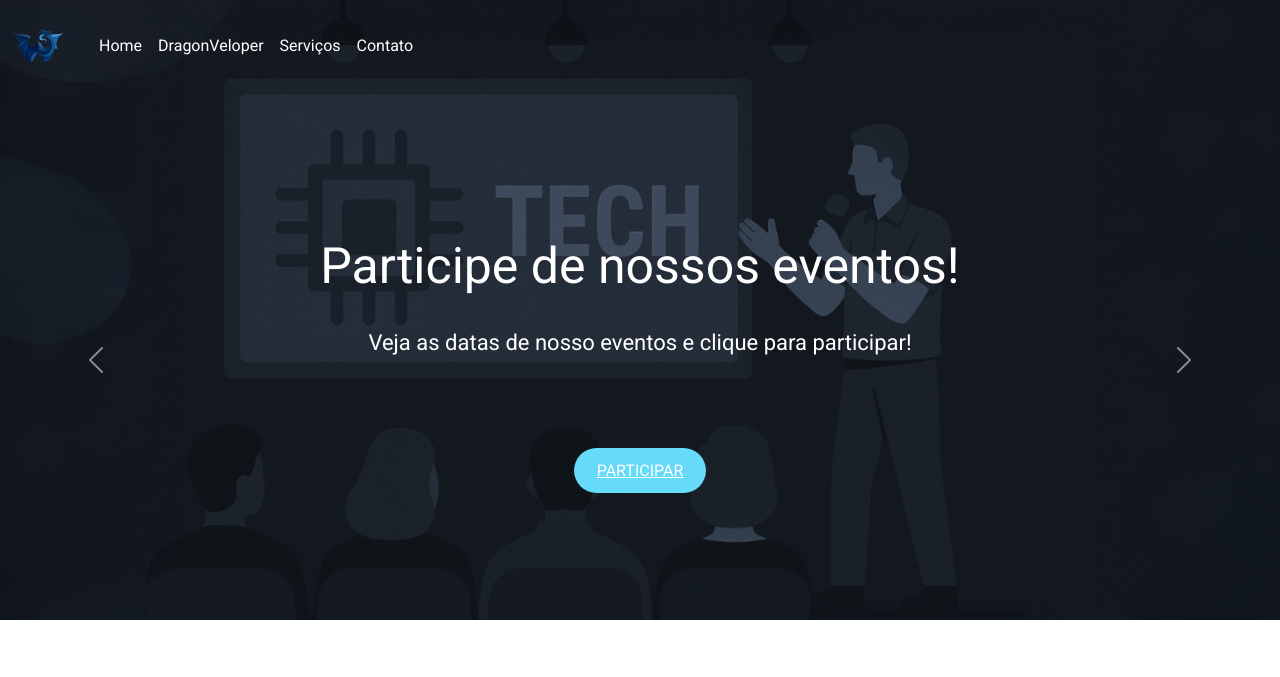
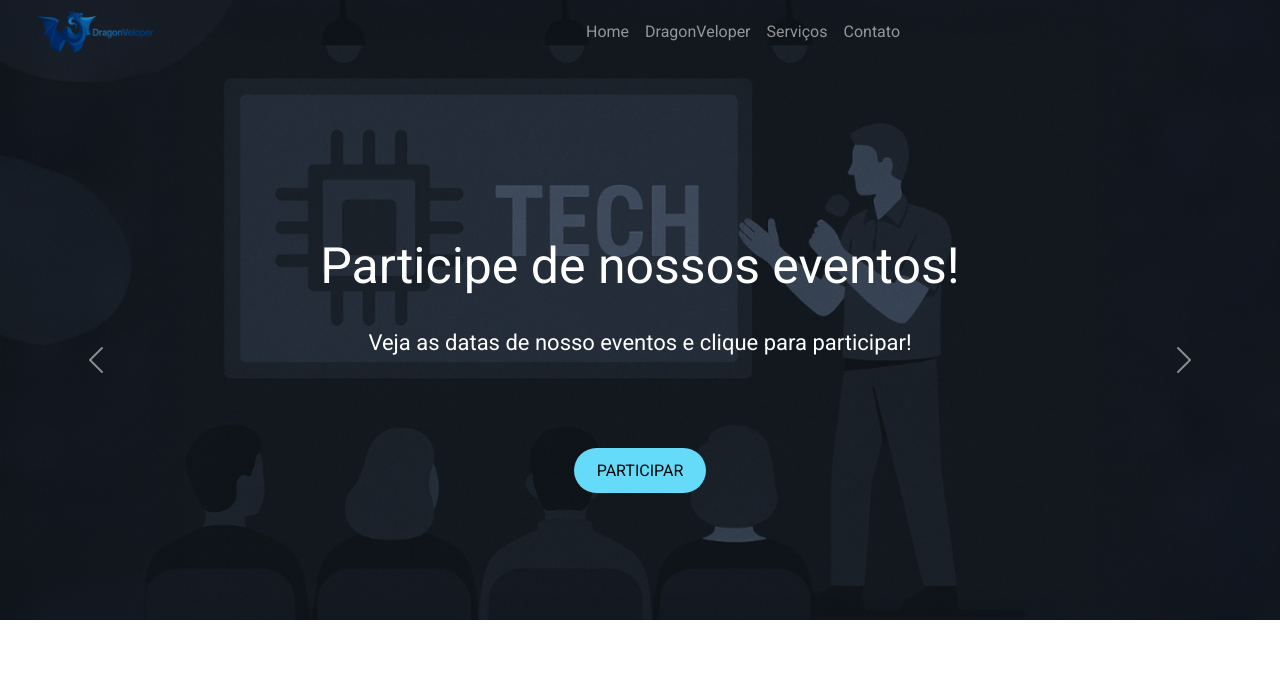
Before and after one commit to pedro-maciel-dos-santos/projeto-DragonVeloper, a PHP site: page / in a window 1280 px wide. Shown: the top 677 px of the page. Run offline with PHP 8.4, Linux system fonts and the light colour scheme.

Commit message:
upgrade 1.1

```diff
--- a/css/styles.css
+++ b/css/styles.css
@@ -3,9 +3,13 @@
 :root {
     --primary-color-blue: #65daf9;
     --second-color-blue: #3ec1d5;
+    --third-color-blue: #4597d1;
+    --fourth-color-blue: #032d5f;
     --primary-color-gray: #353d41;
     --second-color-gray: #7a7a7a;
     --primary-color-dark: #050505;
+
+    --gradient-blue: linear-gradient(135deg, var(--third-color-blue) 0%, var(--fourth-color-blue) 100%);
 
 }
 
@@ -35,6 +39,12 @@ header, .navbar {
     background-image: linear-gradient(to top, #303030, #000);
 }
 
+.navbar {
+    height: 60px;            /* altura fixa da navbar */
+    display: flex;
+    align-items: center;     /* centraliza verticalmente */
+}
+
 .navbar-custom {
     background: transparent;
     transition: background-color 0.3s ease;
@@ -50,7 +60,9 @@ header, .navbar {
 }
 
 #logo {
-    width: 75px;
+    max-height: 120px;   /* controla a altura máxima */
+    width: auto;        /* mantém a proporção */
+    margin-left: 10px;  /* opcional, espaçamento da borda esquerda */
 }
 
 .navbar-brand {
@@ -63,13 +75,31 @@ header, .navbar {
     transition: .5s;
 }
 
-#navbar-links a {
-    color: #fff;
+.nav-link {
+    position: relative; /* cria referência para o ::after */
+    display: inline-block; /* garante que o ::after não "escape" */
+    padding-bottom: 5px; /* espaço pro underline não colar no texto */
 }
 
-#navbar-links a:hover {
+.nav-link:hover {
     color: var(--primary-color-blue);
     transition: .5s;
+}
+
+.nav-link::after {
+    content: '';
+    position: absolute;
+    width: 0;
+    height: 2px;
+    left: 50%;
+    bottom: 0;
+    background: var(--gradient-blue);
+    transition: all 0.3s ease;
+}
+
+.nav-link:hover::after {
+    width: 100%;
+    left: 0;
 }
 
 .login {
@@ -122,8 +152,9 @@ header, .navbar {
 
 .main-btn {
     background-color: var(--primary-color-blue);
-    color: #fff;
+    color: var(--primary-color-dark);
     text-transform: uppercase;
+    text-decoration: none;
     width: 200px;
     height: 60px;
     padding: 10px 20px;
@@ -260,6 +291,7 @@ header, .navbar {
 }
 
 #apply-btn {
+    color: #fff;
     display: block;
     height: auto;
     width: 180px;
@@ -271,6 +303,7 @@ header, .navbar {
 }
 
 #apply-btn:hover {
+    color: var(--primary-color-dark);
     border-color: var(--primary-color-blue);
     background-color: var(--primary-color-blue);
 }
@@ -476,7 +509,8 @@ header, .navbar {
 
 #form-btn {
     background-color: var(--primary-color-blue);
-    color: #fff;
+    color: var(--primary-color-dark);
+    text-decoration: none;
     text-transform: uppercase;
     width: 30%;
     height: 50%;
@@ -494,7 +528,7 @@ header, .navbar {
 }
 
 .link-footer {
-    color: var(--second-color-gray);
+    color: var(--primary-color-gray);
     text-decoration: none;
     text-align: center;
 }
--- a/index.html
+++ b/index.html
@@ -10,6 +10,10 @@
 
     <!-- Fonte -->
     <link href="https://fonts.googleapis.com/css2?family=Roboto" rel="stylesheet">
+
+    <!-- AOS -->
+    <link href="https://unpkg.com/aos@2.3.1/dist/aos.css" rel="stylesheet">
+    <script src="https://unpkg.com/aos@2.3.1/dist/aos.js"></script>
 
     <!-- Bootstrap -->
     <link href="https://cdn.jsdelivr.net/npm/bootstrap@5.3.3/dist/css/bootstrap.min.css" rel="stylesheet"
@@ -37,7 +42,7 @@
 
                     <!-- LOGO: sempre à esquerda -->
                     <a class="navbar-brand order-1 order-lg-1" href="#">
-                        <img src="img/DragonVeloper.png" alt="Logo da DragonVeloper" id="logo">
+                        <img src="img/logomarca.png" alt="Logo da DragonVeloper" id="logo">
                     </a>
 
                     <!-- BOTÃO HAMBURGUER: vai pra direita em telas pequenas -->
@@ -49,7 +54,7 @@
 
                     <!-- LINKS DO MENU -->
                     <div class="collapse navbar-collapse order-3 order-lg-2" id="navbar-links">
-                        <div class="navbar-nav me-auto">
+                        <div class="navbar-nav mx-auto">
                             <a href="#home-area" class="nav-item nav-link" id="home-menu">Home</a>
                             <a href="#about-area" class="nav-item nav-link" id="about-menu">DragonVeloper</a>
                             <a href="#services-area" class="nav-item nav-link" id="services-menu">Serviços</a>
--- a/js/script.js
+++ b/js/script.js
@@ -1,3 +1,10 @@
+document.addEventListener("DOMContentLoaded", function() {
+    AOS.init({
+        duration: 1000, // duração da animação em ms
+        once: false      // anima apenas uma vez ao rolar
+    });
+});
+
 document.querySelectorAll('div a.nav-item').forEach(link => {
   link.addEventListener('click', function(e) {
     e.preventDefault(); // Impede o comportamento padrão do link
```
Also changed, not shown: other parts of index.html (+25 -21 lines), img/logomarca.png (added).
